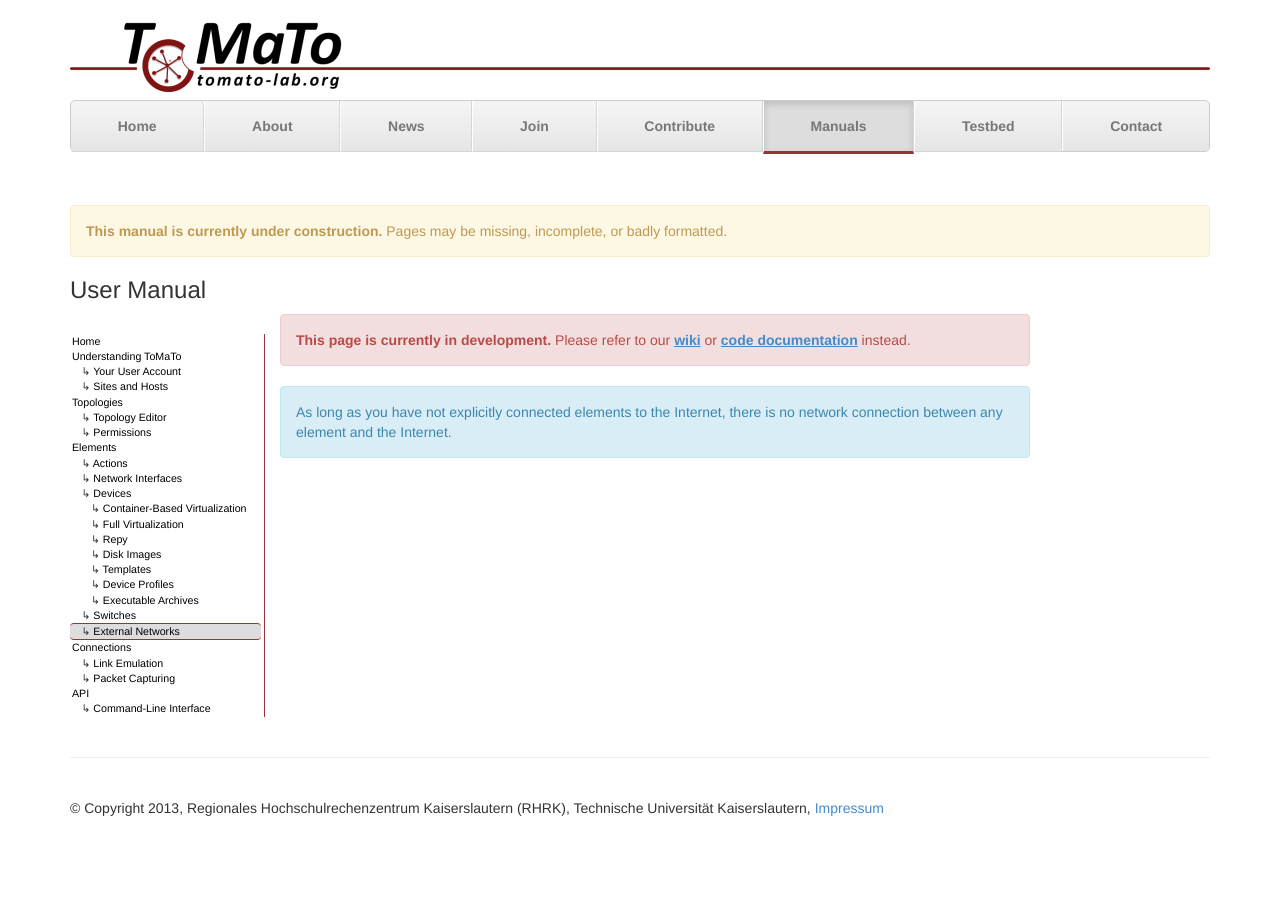
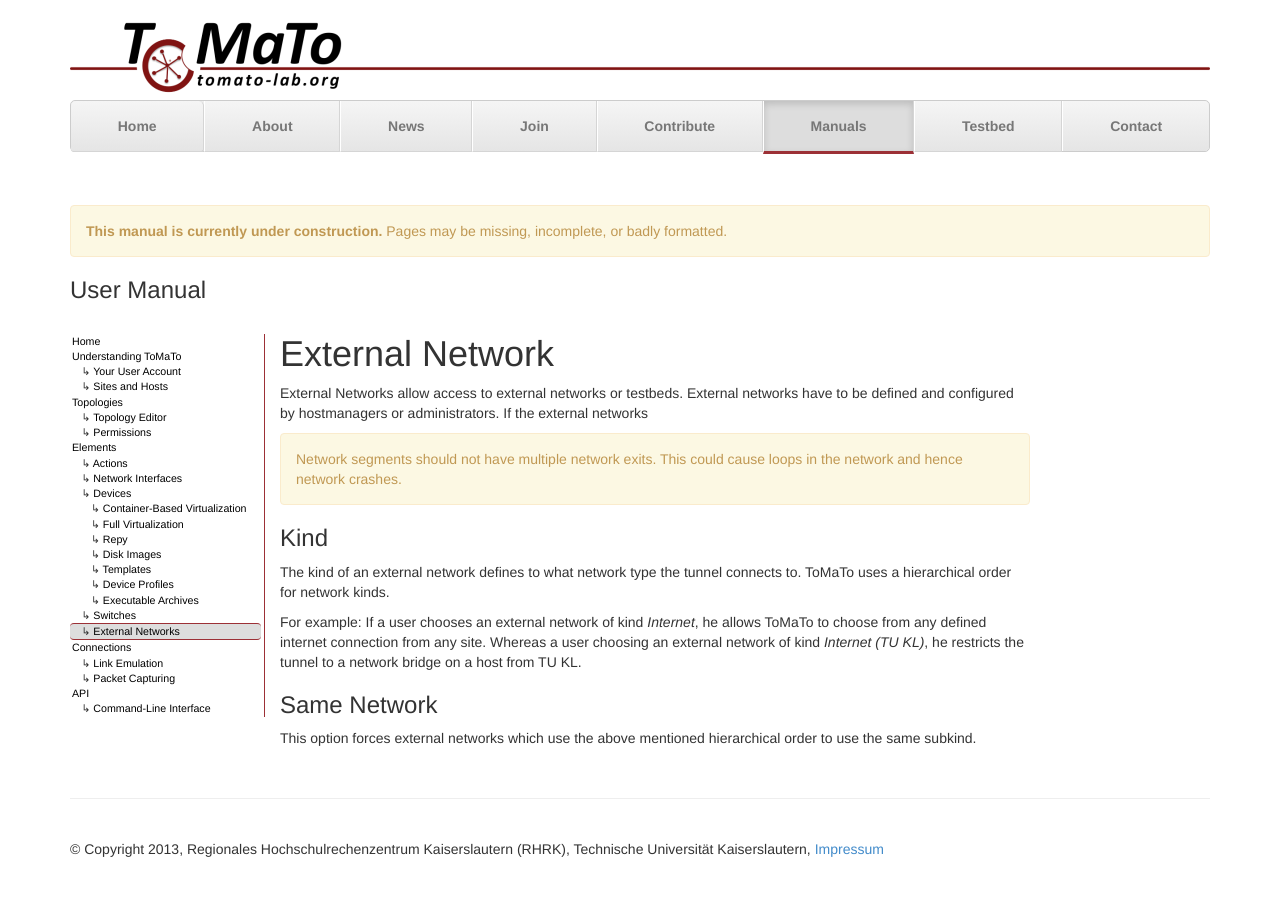
Before and after one commit to GLab/glab.github.io, a Jekyll site: the page built from manuals/user/element/external_network.md, in a window 1280 px wide. Built offline with Jekyll 4.4.1, drawn with Linux system fonts in a browser that asks for light colours.

Commit message:
Styling fixes and some new content.

```diff
--- a/manuals/user/element/external_network.md
+++ b/manuals/user/element/external_network.md
@@ -6,8 +6,24 @@ manpage: element/external_network
 category: manuals
 ---
 
-{:.alert .alert-danger}
-**This page is currently in development.** Please refer to our [wiki](https://github.com/GLab/ToMaTo/wiki) or [code documentation](https://tomato.readthedocs.io/en/latest/) instead.
+# External Network
 
-{:.alert .alert-info}
-As long as you have not explicitly connected elements to the Internet, there is no network connection between any element and the Internet.
+External Networks allow access to external networks or testbeds.
+External networks have to be defined and configured by hostmanagers or administrators.
+If the external networks
+
+{:.alert .alert-warning}
+Network segments should not have multiple network exits. This could cause loops in the network and hence network crashes.
+
+### Kind
+
+The kind of an external network defines to what network type the tunnel connects to.
+ToMaTo uses a hierarchical order for network kinds.
+
+For example:
+If a user chooses an external network of kind _Internet_, he allows ToMaTo to choose from any defined internet connection from any site.
+Whereas a user choosing an external network of kind _Internet (TU KL)_, he restricts the tunnel to a network bridge on a host from TU KL.
+
+### Same Network
+
+This option forces external networks which use the above mentioned hierarchical order to use the same subkind.
```
Also changed, not shown: manuals/user/element/device.md (+5 -2 lines), manuals/user/element/device/container.md (+5 -1 lines), manuals/user/element/device/full.md (+6 -1 lines), manuals/user/element/device/repy.md (+5 -1 lines), manuals/user/element/switch.md (+9 -4 lines).
